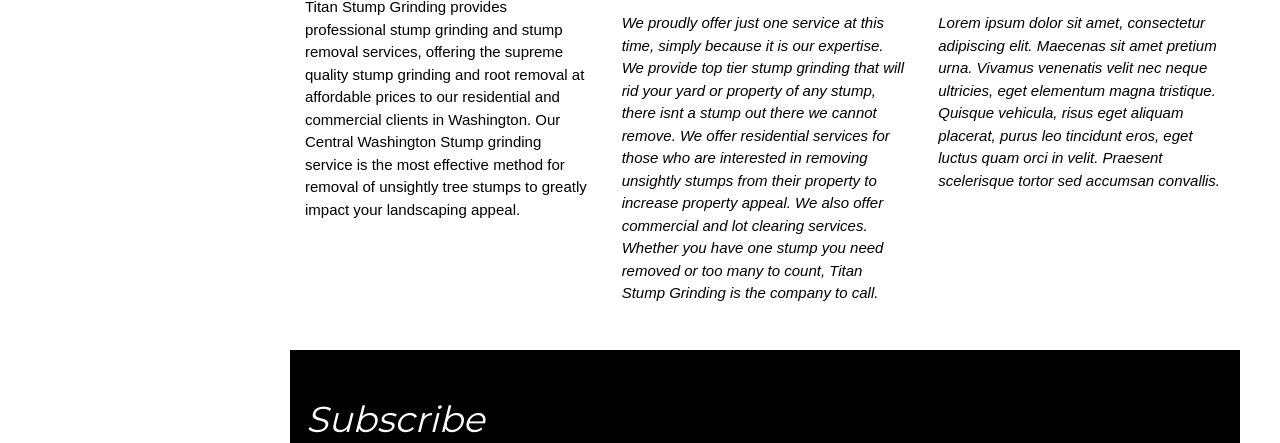
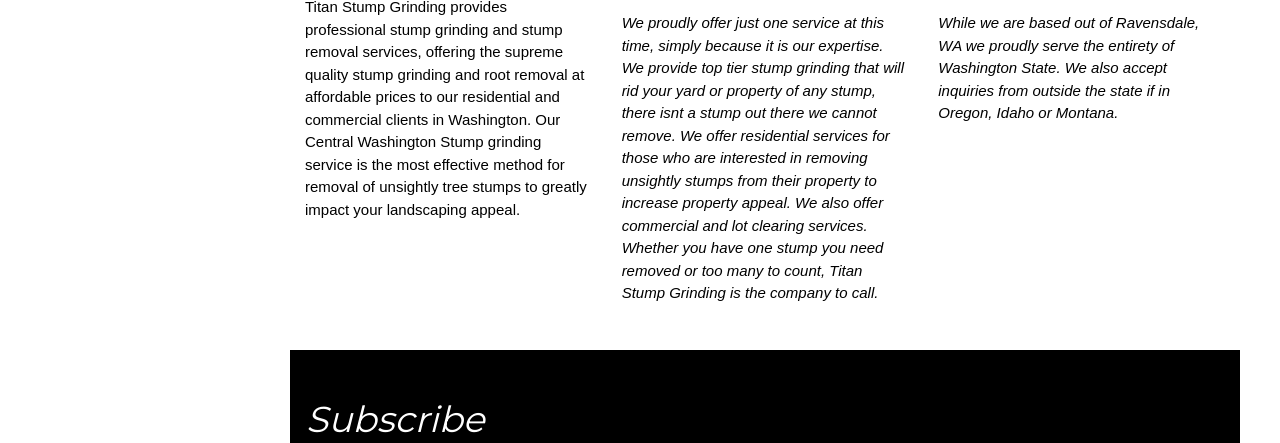
Before and after one commit to TitanStumpGrinding/TitanStumpGrinding.github.io, a plain HTML site: page index.html in a window 1280 px wide. Shown: the part 657-1100 px from the top of the page. Drawn offline with nearby package versions, Linux system fonts and the light colour scheme.

Commit message:
Update index.html

```diff
--- a/index.html
+++ b/index.html
@@ -153,7 +153,7 @@ body {
 
   <div class="column">
     <h2><i><center><a href="/areas.html" class="w3-bar-item w3-button">Areas We Serve</a></center><i></h2>
-    <p>Lorem ipsum dolor sit amet, consectetur adipiscing elit. Maecenas sit amet pretium urna. Vivamus venenatis velit nec neque ultricies, eget elementum magna tristique. Quisque vehicula, risus eget aliquam placerat, purus leo tincidunt eros, eget luctus quam orci in velit. Praesent scelerisque tortor sed accumsan convallis.</p>
+    <p>While we are based out of Ravensdale, WA we proudly serve the entirety of Washington State. We also accept inquiries from outside the state if in Oregon, Idaho or Montana.</p>
   </div>
 </div>
 
```
